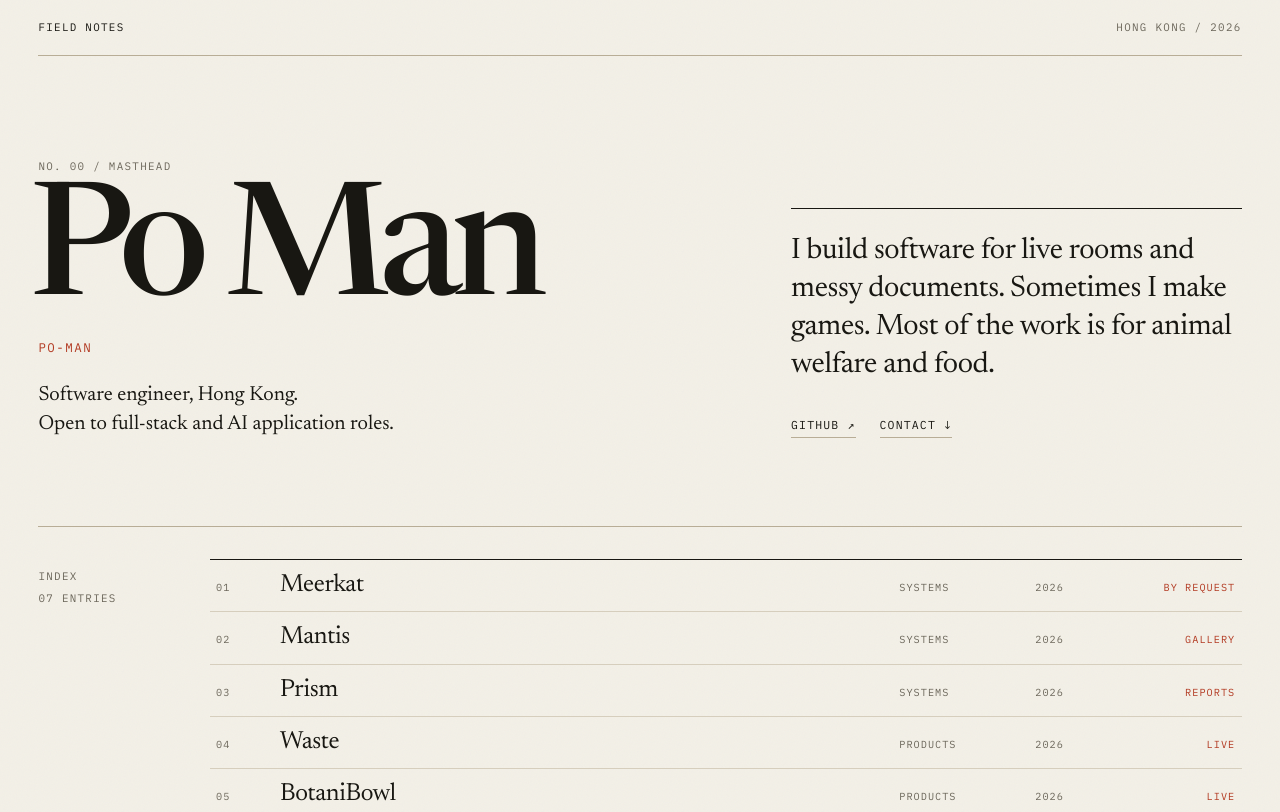
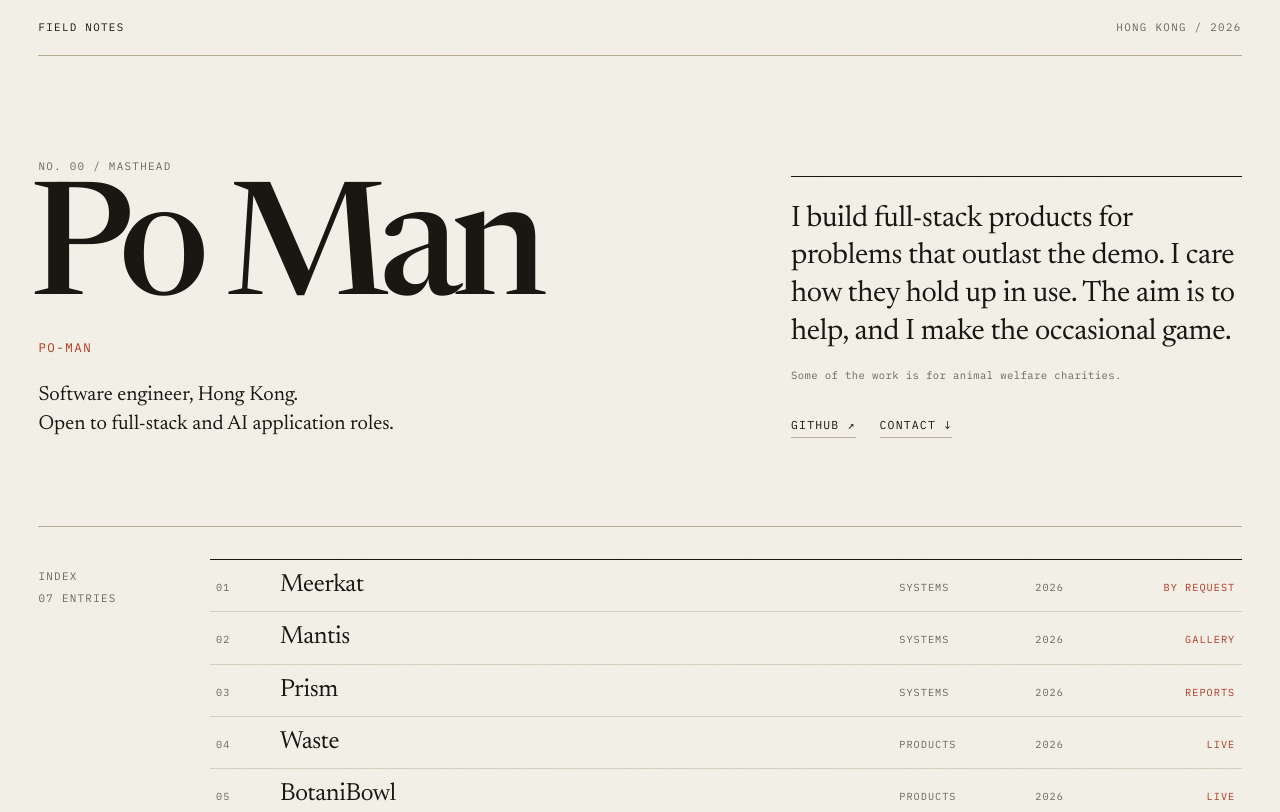
Before and after one commit to po-man/po-man.github.io, an Astro site: page / in a window 1280 px wide. Shown: the top 812 px of the page. Built offline with nearby package versions, Linux system fonts and the light colour scheme; Astro itself is replaced by a stand-in of ours.

Commit message:
copy: rewrite the masthead and tighten the project notes
Lead with the problem and the product, keep animal welfare in a
separate line, and drop the typeface claim from Hen Escape. Trim the
calibration footer to the inspiration line.

```diff
--- a/src/pages/calibration/index.astro
+++ b/src/pages/calibration/index.astro
@@ -53,7 +53,7 @@ import "../../styles/calibration.css";
     </main>
 
     <footer class="cal-footer">
-      <p class="mono">Inspired by the calibration exercises in The Scout Mindset. Questions and scoring are original.</p>
+      <p class="mono">Inspired by the calibration exercises in The Scout Mindset.</p>
       <p class="mono"><a href="/">Back to Field Notes <span aria-hidden="true">→</span></a></p>
     </footer>
   </div>
--- a/src/pages/index.astro
+++ b/src/pages/index.astro
@@ -41,7 +41,8 @@ const endpoint = process.env.CONTACT_FORM_ENDPOINT ?? "";
       </div>
 
       <div class="masthead__intro">
-        <p class="lede">I build software for live rooms and messy documents. Sometimes I make games. Most of the work is for animal welfare and food.</p>
+        <p class="lede">I build full-stack products for problems that outlast the demo. I care how they hold up in use. The aim is to help, and I make the occasional game.</p>
+        <p class="masthead__note">Some of the work is for animal welfare charities.</p>
         <p class="masthead__links">
           <a href="https://github.com/po-man">GitHub <span aria-hidden="true">↗</span></a>
           <a href="#contact">Contact <span aria-hidden="true">↓</span></a>
@@ -353,11 +354,11 @@ const endpoint = process.env.CONTACT_FORM_ENDPOINT ?? "";
                   <details class="note">
                     <summary>Engineering note <span class="note__mark" aria-hidden="true">+</span></summary>
                     <div class="note__body">
-                      <p>Obstacles are procedural, and the canvas adapts to portrait or landscape. A hidden scroll appears after a score threshold. The game was built with AI assistance.</p>
+                      <p>Obstacles are procedural, and the canvas adapts to portrait or landscape. A hidden scroll appears after a score threshold. What I like the most is the parallax background.</p>
                     </div>
                   </details>
                   <dl class="facts">
-                    <div><dt>Role</dt><dd>Build, with AI assistance</dd></div>
+                    <div><dt>Role</dt><dd>Design, build</dd></div>
                     <div><dt>Stack</dt><dd>HTML5 Canvas, vanilla JavaScript</dd></div>
                     <div><dt>Links</dt><dd><a href="https://hen-escape.github.io/">Play <span aria-hidden="true">↗</span></a> <a href="https://github.com/po-man/hen-escape">Source <span aria-hidden="true">↗</span></a></dd></div>
                   </dl>
--- a/src/styles/site.css
+++ b/src/styles/site.css
@@ -209,6 +209,15 @@ textarea {
   font-size: clamp(1.35rem, 2.3vw, 1.85rem);
   line-height: 1.28;
   letter-spacing: -0.012em;
+}
+
+.masthead__note {
+  margin-top: 1rem;
+  color: var(--muted);
+  font-family: var(--mono);
+  font-size: 0.66rem;
+  letter-spacing: 0.04em;
+  line-height: 1.6;
 }
 
 .masthead__links {
```
